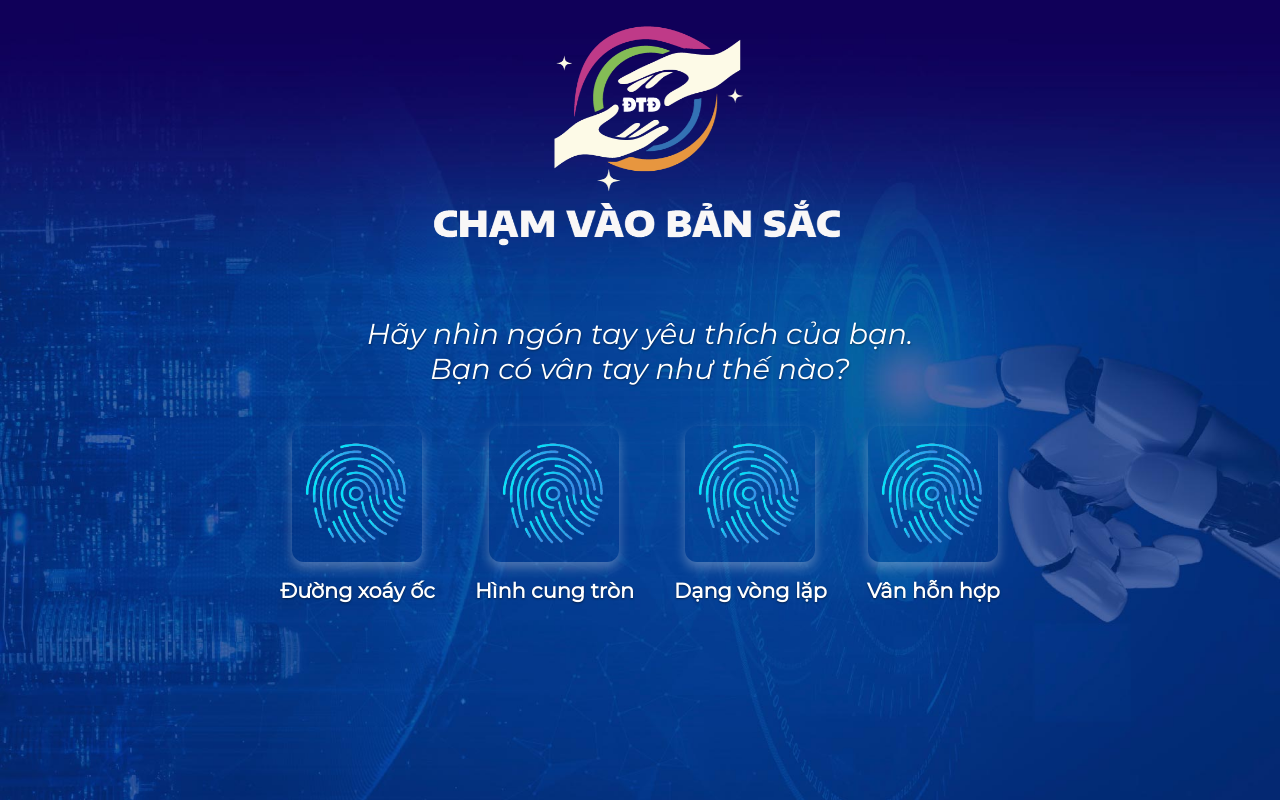
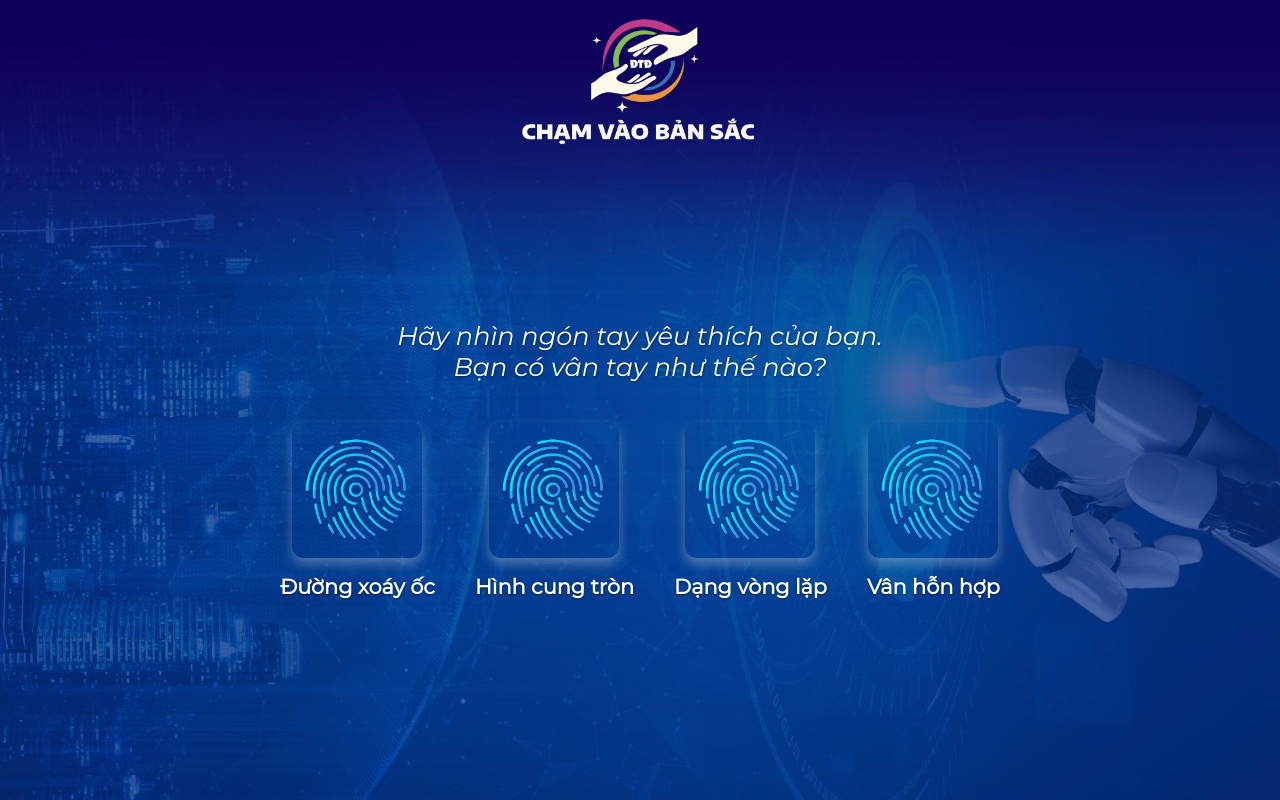
Before and after one commit to thanhquy8887/doanthidiem, a plain HTML site: page vantay.html in a window 1280 px wide. Drawn offline with Linux system fonts and the light colour scheme.

Commit message:
Add files via upload

```diff
--- a/vantay.html
+++ b/vantay.html
@@ -29,7 +29,7 @@
       top: 10px;
       left: 50%;
       transform: translateX(-50%);
-      width: 35%;
+      width: 20%;
       height: auto;
       opacity: 0;
       animation: fadeIn 1s ease forwards;
@@ -56,7 +56,7 @@
     .message {
       text-align: center;
       color: white;
-      font-size: 1.8em;
+      font-size: 1.6em;
       font-style: italic;
       text-shadow: 0.5px 0.5px 2px rgba(0, 0, 0, 0.4);
       opacity: 0;
```
